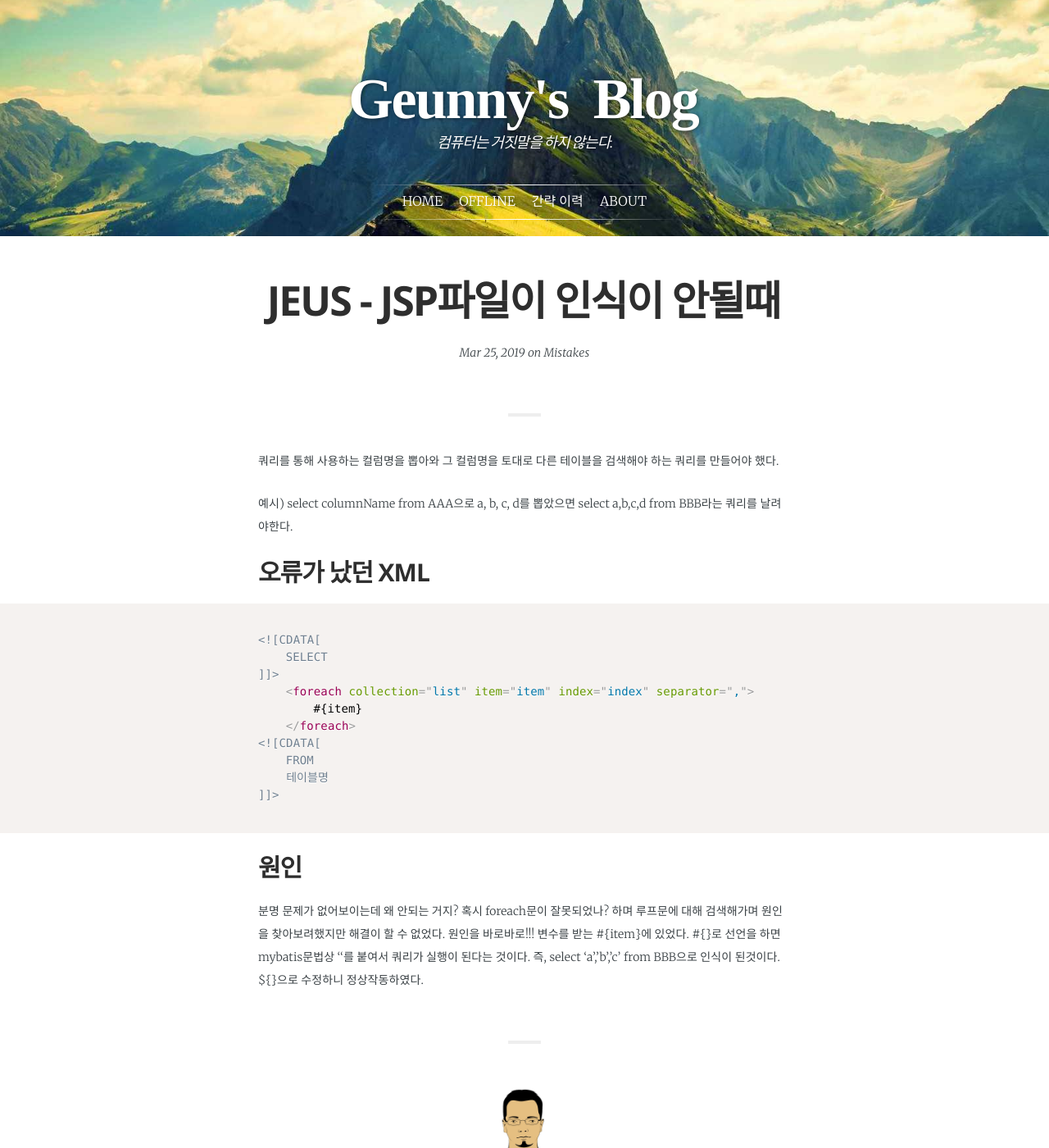
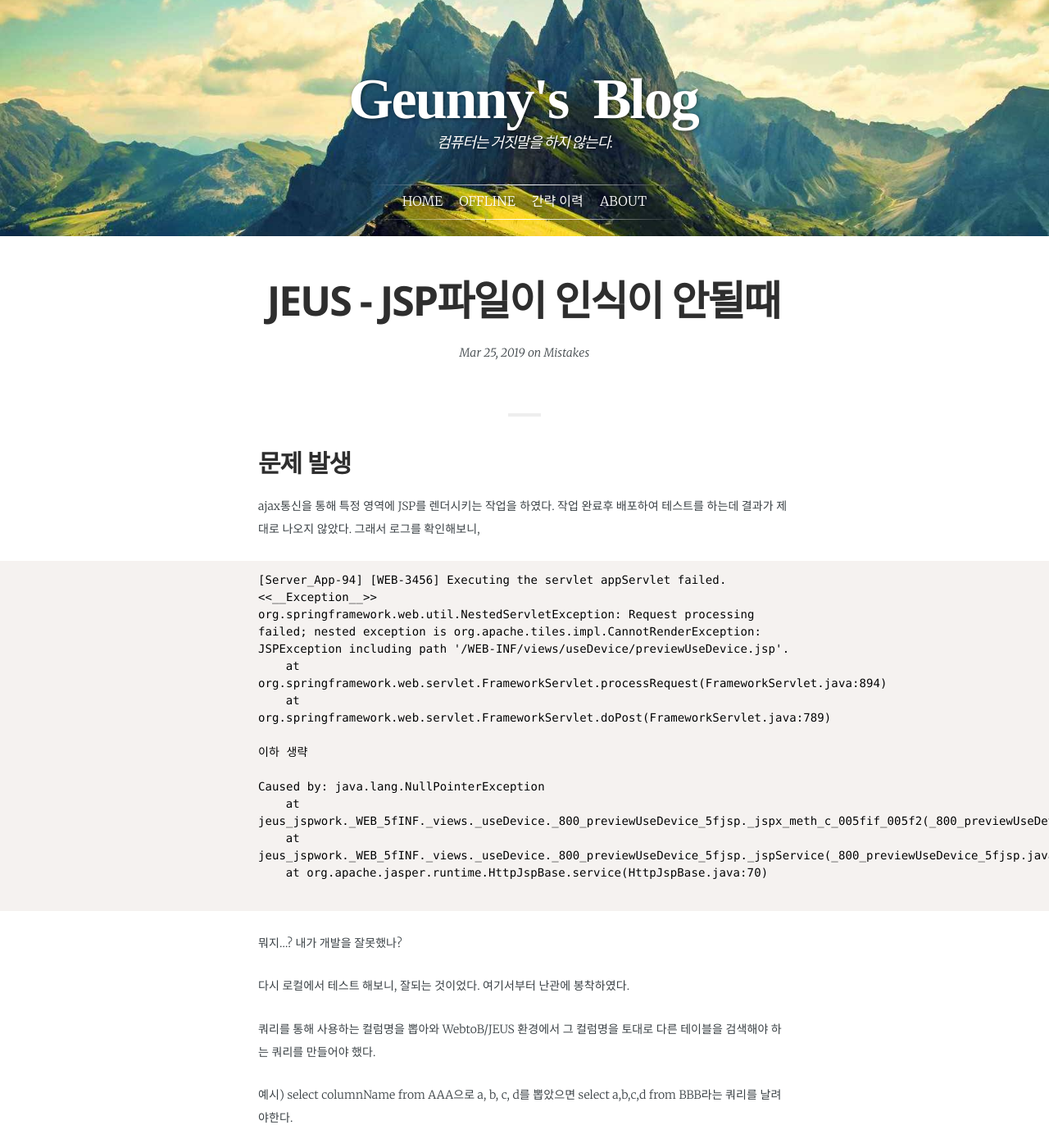
Before and after one commit to jwillmer/jekyllDecent, a Jekyll site: the page built from _posts/2019-03-25-jeus.md, in a window 1280 px wide and 1400 px high. Shown: the whole window at 82% size. Built offline with Jekyll 4.4.1, drawn with Linux system fonts in a browser that asks for light colours; some web fonts are replaced.

Commit message:
Update 2019-03-25-jeus.md

````diff
--- a/_posts/2019-03-25-jeus.md
+++ b/_posts/2019-03-25-jeus.md
@@ -13,7 +13,32 @@ comments:          true
 math:		   false
 ---
 
-쿼리를 통해 사용하는 컬럼명을 뽑아와
+## 문제 발생
+
+ajax통신을 통해 특정 영역에 JSP를 렌더시키는 작업을 하였다. 작업 완료후 배포하여 테스트를 하는데 결과가 제대로 나오지 않았다. 그래서 로그를 확인해보니,
+
+```text
+[Server_App-94] [WEB-3456] Executing the servlet appServlet failed.
+<<__Exception__>>
+org.springframework.web.util.NestedServletException: Request processing failed; nested exception is org.apache.tiles.impl.CannotRenderException: JSPException including path '/WEB-INF/views/useDevice/previewUseDevice.jsp'.
+	at org.springframework.web.servlet.FrameworkServlet.processRequest(FrameworkServlet.java:894)
+	at org.springframework.web.servlet.FrameworkServlet.doPost(FrameworkServlet.java:789)
+
+이하 생략
+
+Caused by: java.lang.NullPointerException
+	at jeus_jspwork._WEB_5fINF._views._useDevice._800_previewUseDevice_5fjsp._jspx_meth_c_005fif_005f2(_800_previewUseDevice_5fjsp.java:1523)
+	at jeus_jspwork._WEB_5fINF._views._useDevice._800_previewUseDevice_5fjsp._jspService(_800_previewUseDevice_5fjsp.java:459)
+	at org.apache.jasper.runtime.HttpJspBase.service(HttpJspBase.java:70)
+
+```
+
+뭐지...? 내가 개발을 잘못했나?
+
+다시 로컬에서 테스트 해보니, 잘되는 것이었다. 여기서부터 난관에 봉착하였다.
+
+
+쿼리를 통해 사용하는 컬럼명을 뽑아와 WebtoB/JEUS 환경에서
 그 컬럼명을 토대로 다른 테이블을 검색해야 하는 쿼리를 만들어야 했다.
 
 예시)
````
